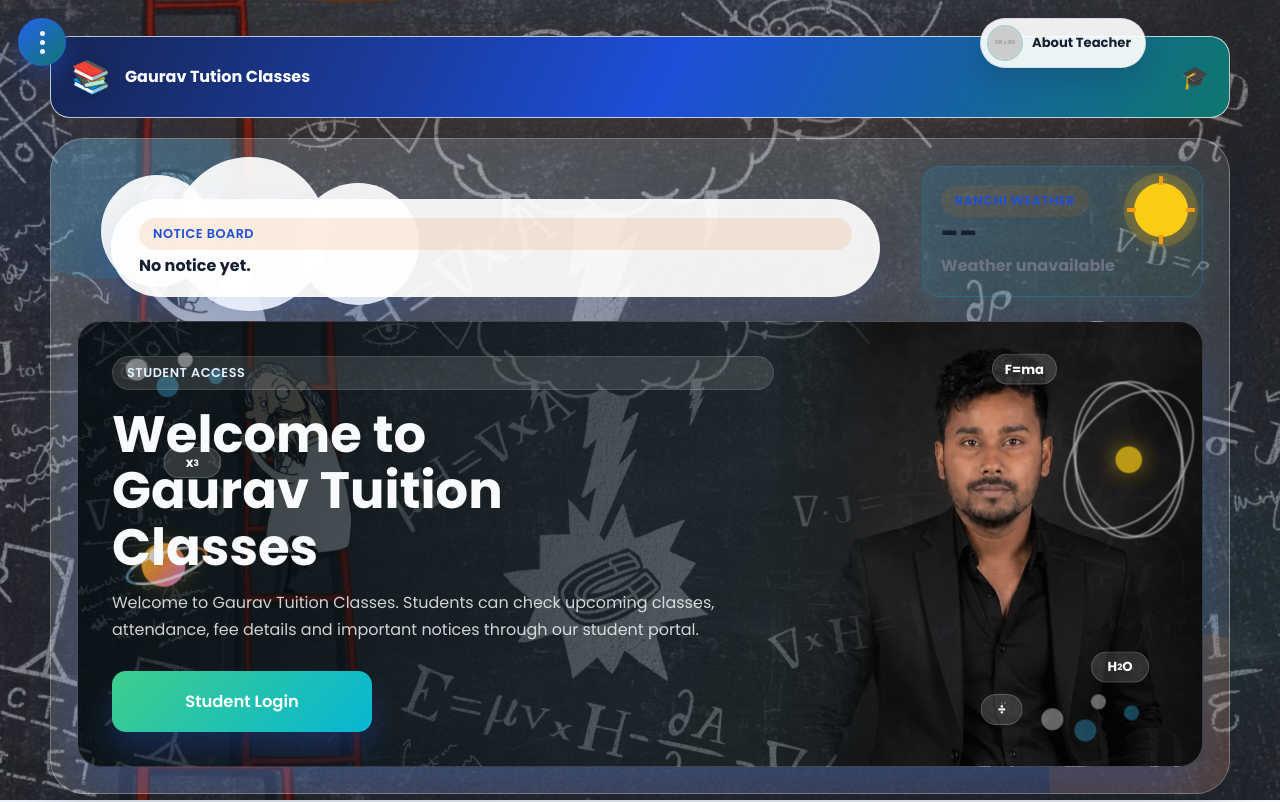
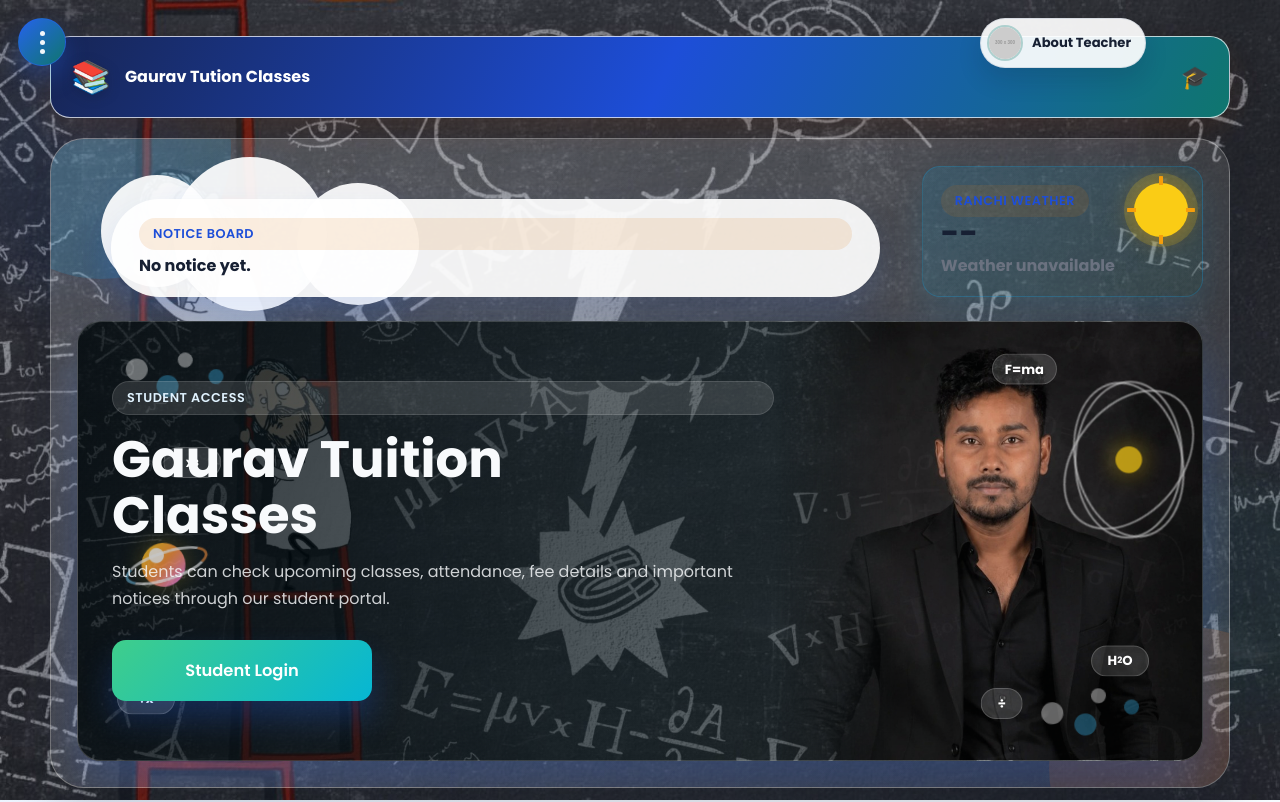
Before and after one commit to gugu13h/TutionProject, a plain HTML site: page index.html in a window 1280 px wide. Shown: the top 802 px of the page. Drawn offline with Linux system fonts and the light colour scheme; no server answers; placeholder pictures from the web are drawn by us.

Commit message:
first commit

```diff
--- a/index.html
+++ b/index.html
@@ -182,8 +182,8 @@
             </span>
           </div>
           <span class="eyebrow">Student Access</span>
-          <h1>Welcome to Gaurav Tuition Classes</h1>
-          <p>Welcome to Gaurav Tuition Classes. Students can check upcoming classes, attendance, fee details and important notices through our student portal.</p>
+          <h1>Gaurav Tuition Classes</h1>
+          <p> Students can check upcoming classes, attendance, fee details and important notices through our student portal.</p>
           <button class="secondary-btn large-login-btn" onclick="showStudentPage()">Student Login</button>
         </section>
 
```
